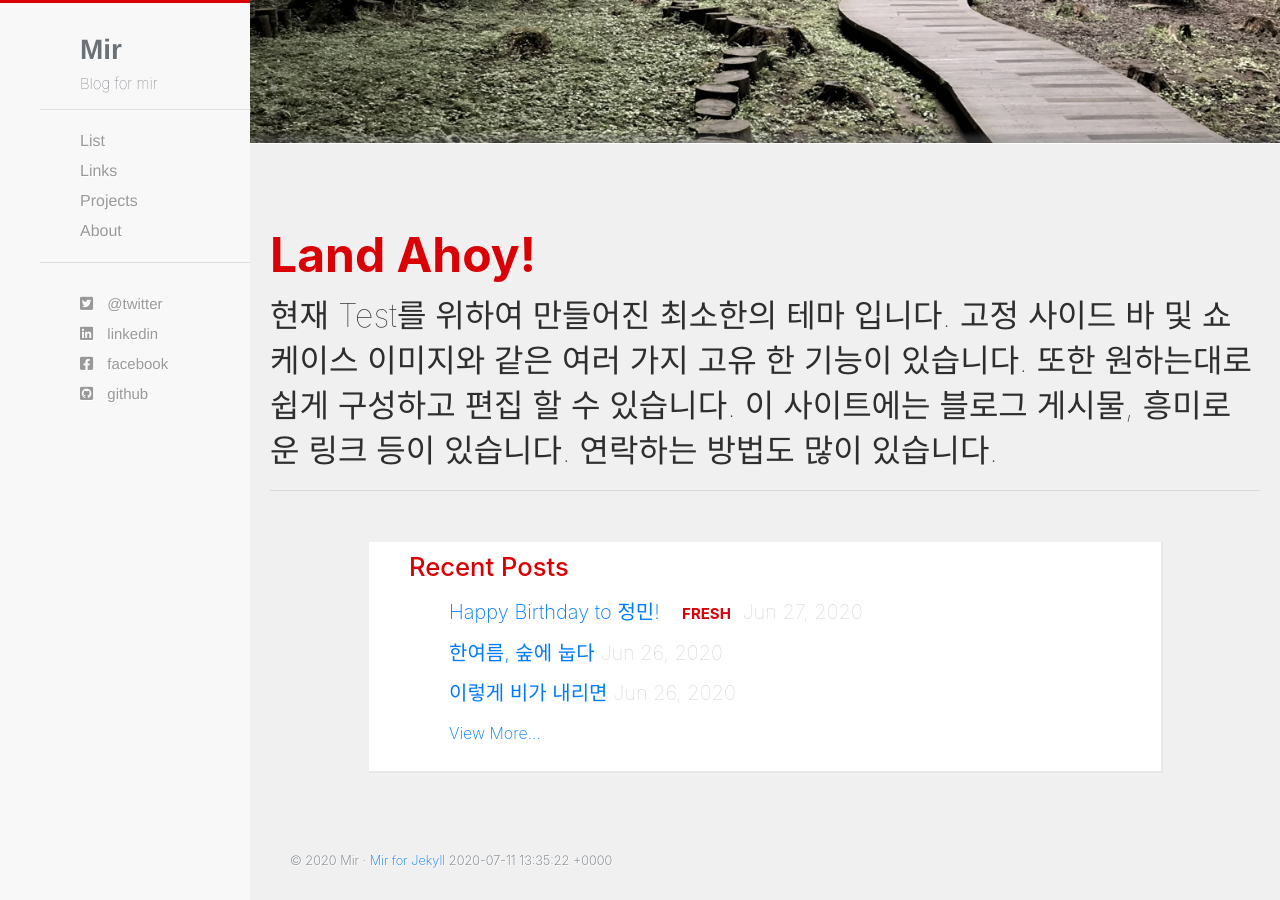
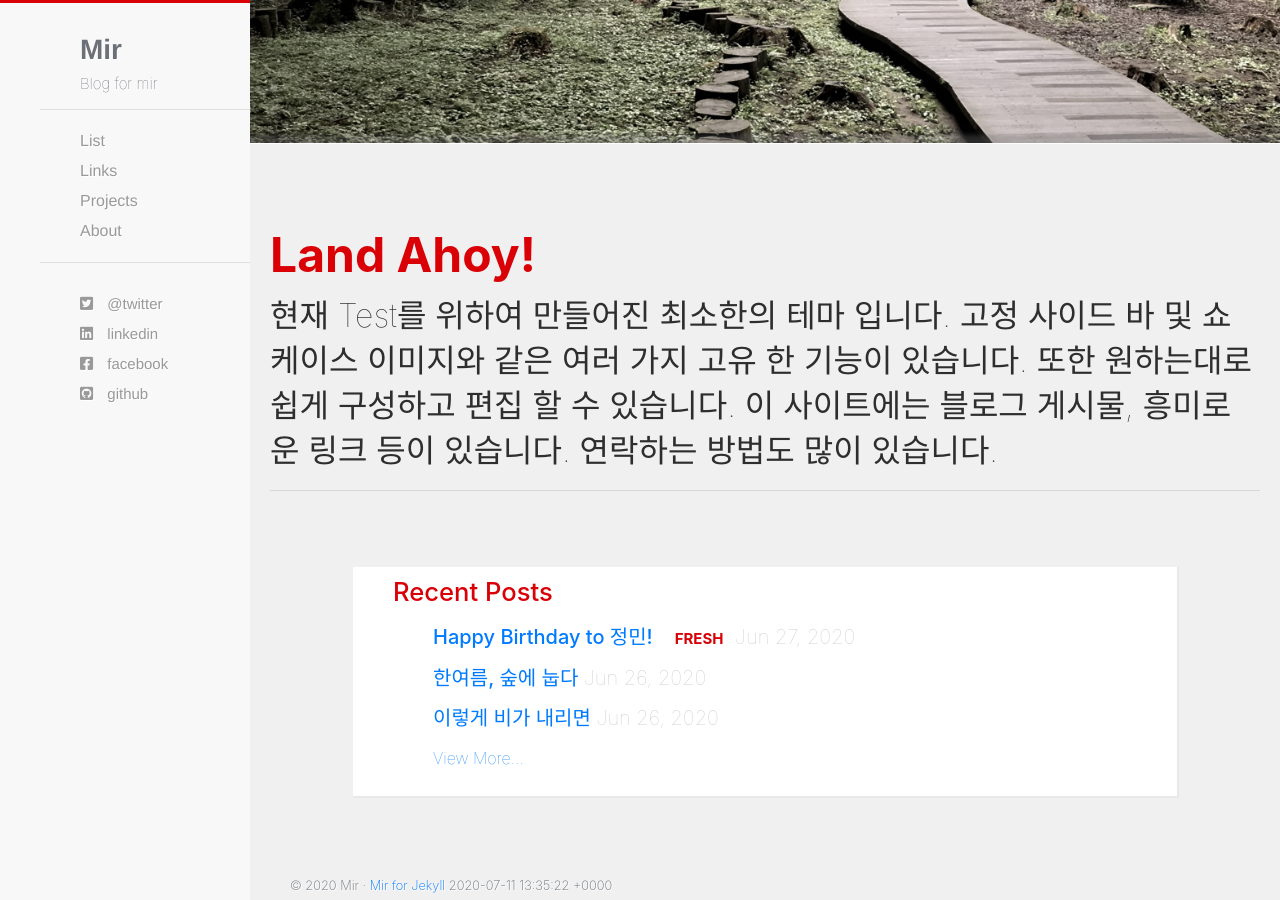
Before and after one commit to mir-zone/Blog, a Jekyll site: the page built from index.html, in a window 1280 px wide and 900 px high, scrolled down 576 px. Built offline with Jekyll 4.4.1, drawn with Linux system fonts in a browser that asks for light colours; before the commit the page ends 1451 px from its top, so only the background shows below that.

Commit message:
Update greeting.html

```diff
--- a/_includes/greeting.html
+++ b/_includes/greeting.html
@@ -8,4 +8,4 @@
             <hr />
         </div>
     </div>
-<div class="container">
+<div class="wrapper-container">
```
